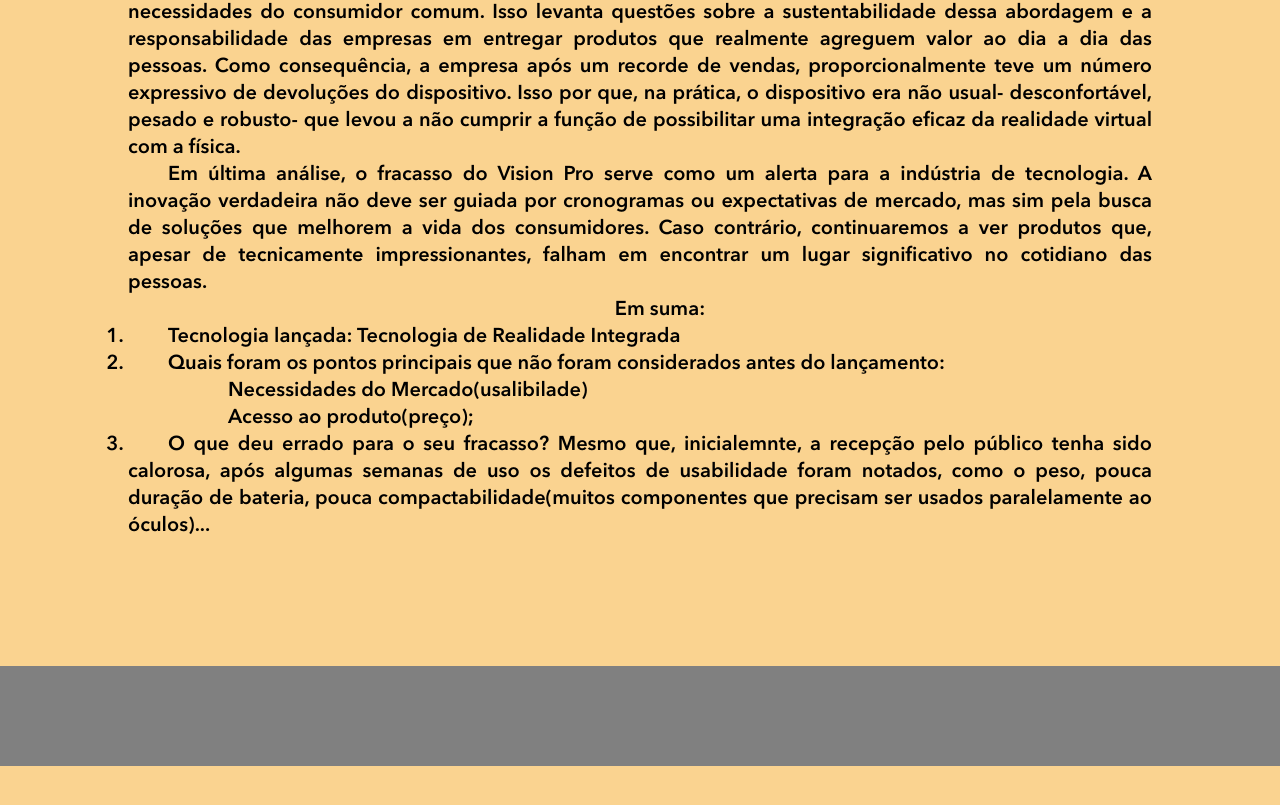
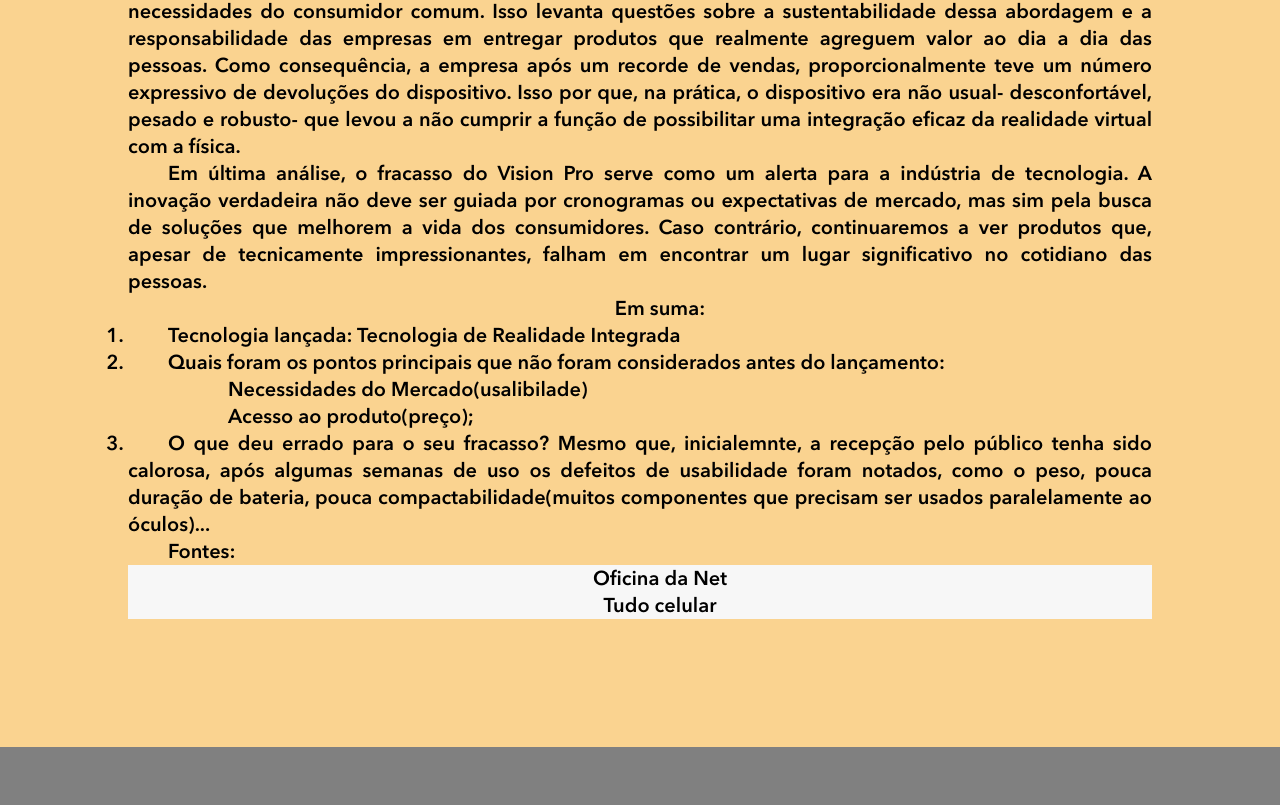
Before and after one commit to oLK-log/EngSoft-UFMS, a plain HTML site: page ComputacaoESociedade/Blog_nv/appleVisionPro.html in a window 1280 px wide. Shown: the part 1411-2216 px from the top of the page. Before the commit the page ends 2177 px from the top, so only its background shows below. Drawn offline with Linux system fonts and the light colour scheme.

Commit message:
add fontes
add fonte de referência da postagem Apple...

```diff
--- a/ComputacaoESociedade/Blog_nv/appleVisionPro.html
+++ b/ComputacaoESociedade/Blog_nv/appleVisionPro.html
@@ -66,6 +66,11 @@
                         </ol>
                     </li>
                     <li>O que deu errado para o seu fracasso? Mesmo que, inicialemnte, a recepção pelo público tenha sido calorosa, após algumas semanas de uso os defeitos de usabilidade foram notados, como o peso, pouca duração de bateria, pouca compactabilidade(muitos componentes que precisam ser usados paralelamente ao óculos)...</li>
+
+                    <p>
+                        Fontes: <a href="https://www.oficinadanet.com.br/apple/52664-apple-vision-pro-3500-dols-usuarios-devolvendo">Oficina da Net</a>
+                        <a href="https://www.tudocelular.com/mercado/noticias/n230091/apple-interrompe-vision-pro-demanda-insatisfacao.html">Tudo celular</a>
+                    </p>
                 </ol>
             </p>
         </div>
--- a/ComputacaoESociedade/Blog_nv/src/styles/main.css
+++ b/ComputacaoESociedade/Blog_nv/src/styles/main.css
@@ -242,3 +242,9 @@
   text-indent: 5em;
   list-style: none;
 }
+.cuerpo__noticia p a{
+  padding: 0;
+  margin: 0;
+  color: #000000;
+  background-color: #f7f7f7;
+}
```
